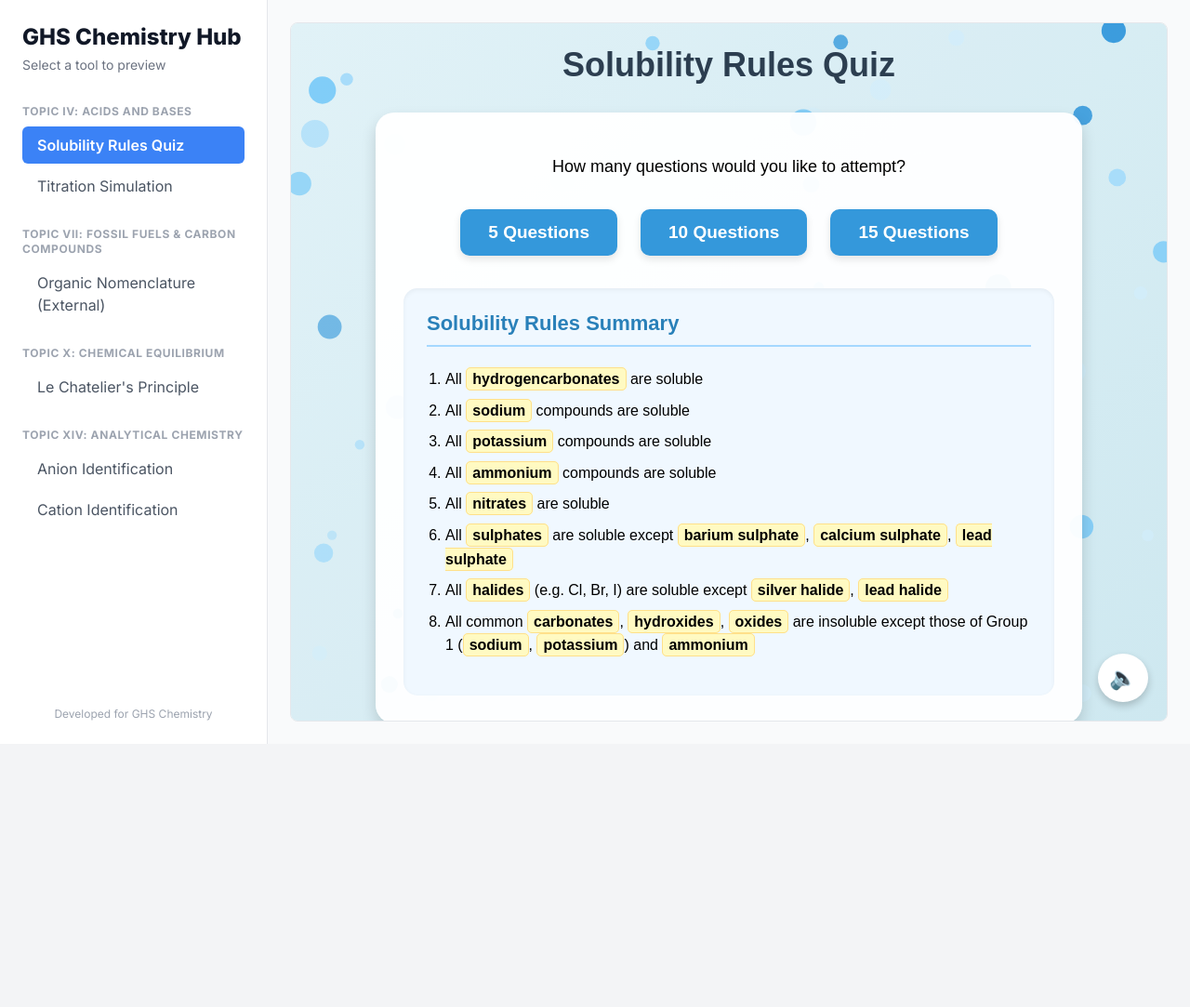
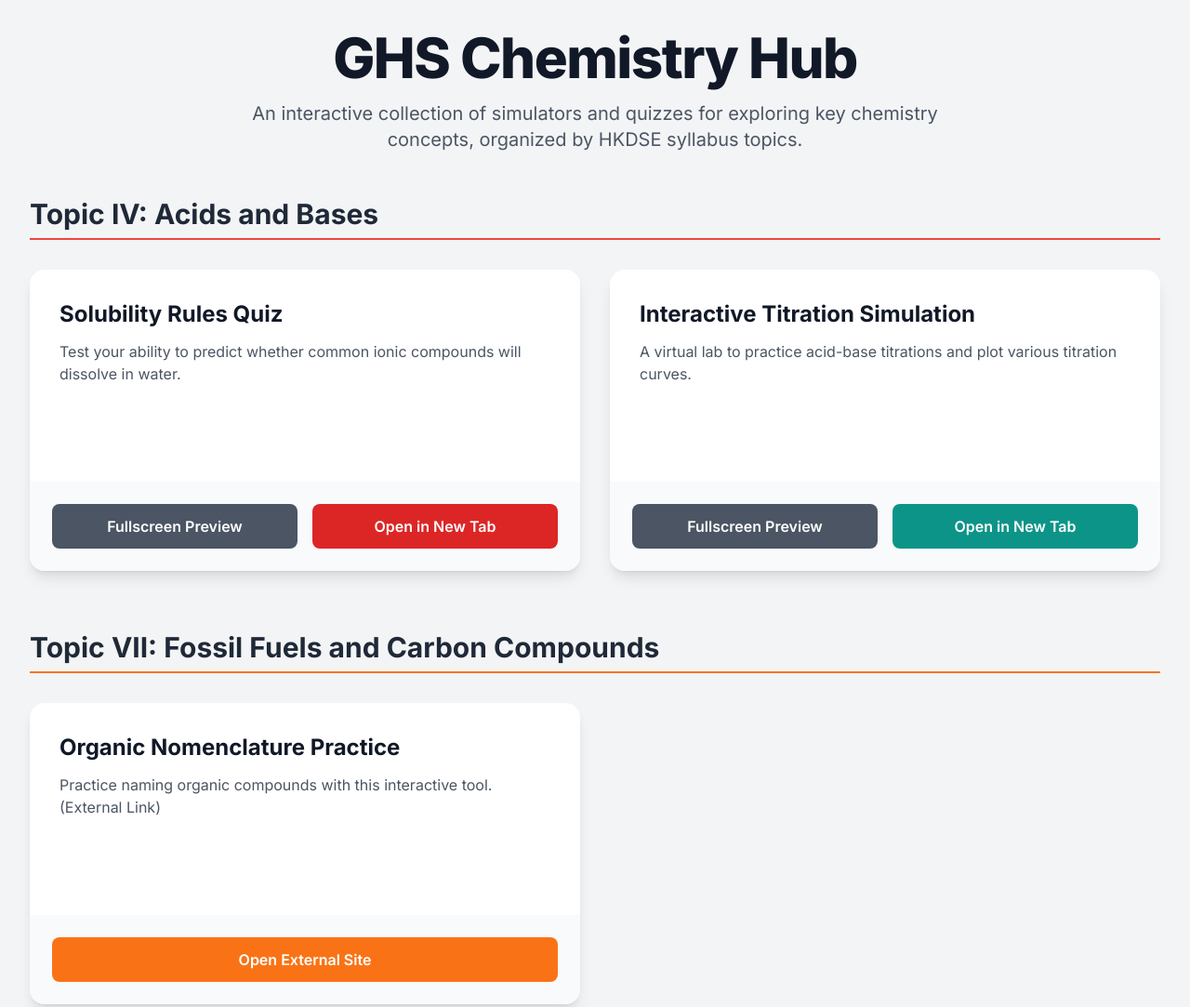
Before and after one commit to ghsci/chem, a plain HTML site: page index.html in a window 1280 px wide. Shown: the top 1083 px of the page at 93% size. Before the commit the page ends 800 px from the top, so only its background shows below. Drawn offline with nearby package versions, Linux system fonts and the light colour scheme.

Commit message:
Add files via upload

```diff
--- a/index.html
+++ b/index.html
@@ -17,143 +17,224 @@
         /* Use the Inter font family */
         body {
             font-family: 'Inter', sans-serif;
-            overflow: hidden; /* Prevent scrolling on the body */
         }
-        .nav-button {
-            display: block;
+        /* Styles for the fullscreen preview modal */
+        #preview-modal {
+            display: none; /* Hidden by default */
+            position: fixed;
+            z-index: 1000;
+            left: 0;
+            top: 0;
             width: 100%;
-            text-align: left;
-            padding: 0.5rem 1rem;
-            border-radius: 0.375rem;
-            transition: background-color 0.2s, color 0.2s;
-            color: #4b5563; /* gray-600 */
+            height: 100%;
+            overflow: auto;
+            background-color: rgba(0,0,0,0.8);
         }
-        .nav-button:hover {
-            background-color: #f3f4f6; /* gray-100 */
-            color: #111827; /* gray-900 */
+        .modal-content {
+            position: relative;
+            background-color: #fefefe;
+            margin: 2% auto;
+            padding: 20px;
+            border: 1px solid #888;
+            width: 95%;
+            height: 95%;
+            border-radius: 0.5rem;
+            display: flex;
+            flex-direction: column;
         }
-        .nav-button.active {
-            background-color: #3b82f6; /* blue-500 */
-            color: white;
-            font-weight: 600;
-        }
-        .preview-pane {
+        .modal-iframe {
+            flex-grow: 1;
+            border: none;
             width: 100%;
             height: 100%;
         }
-        .preview-pane.hidden {
-            display: none;
+        .close-button {
+            position: absolute;
+            top: -15px;
+            right: -15px;
+            color: white;
+            background-color: #ef4444; /* red-500 */
+            width: 40px;
+            height: 40px;
+            border-radius: 50%;
+            font-size: 28px;
+            font-weight: bold;
+            display: flex;
+            align-items: center;
+            justify-content: center;
+            cursor: pointer;
+            transition: background-color 0.2s;
         }
-        .preview-iframe {
-            width: 100%;
-            height: 100%;
-            border: 1px solid #e5e7eb; /* gray-200 */
-            border-radius: 0.5rem; /* rounded-lg */
+        .close-button:hover {
+            background-color: #dc2626; /* red-600 */
         }
     </style>
 </head>
 <body class="bg-gray-100 text-gray-800">
 
-    <div class="flex h-screen">
-        <!-- Sidebar Navigation -->
-        <nav class="w-72 bg-white p-6 border-r border-gray-200 flex flex-col">
-            <header class="mb-8">
-                <h1 class="text-2xl font-extrabold text-gray-900">GHS Chemistry Hub</h1>
-                <p class="text-sm text-gray-500 mt-1">Select a tool to preview</p>
+    <!-- Main Container -->
+    <div class="min-h-screen flex flex-col items-center p-4 sm:p-6 lg:p-8">
+
+        <!-- Header Section -->
+        <header class="text-center mb-12">
+            <h1 class="text-4xl sm:text-5xl md:text-6xl font-extrabold text-gray-900 tracking-tight">
+                GHS Chemistry Hub
+            </h1>
+            <p class="mt-4 text-lg sm:text-xl text-gray-600 max-w-3xl mx-auto">
+                An interactive collection of simulators and quizzes for exploring key chemistry concepts, organized by HKDSE syllabus topics.
+            </p>
         </header>
 
-            <div class="flex-grow space-y-6 overflow-y-auto">
+        <!-- Main content area with topic sections -->
+        <main class="w-full max-w-7xl space-y-16">
+
             <!-- Topic: Acids and Bases -->
             <section>
-                    <h2 class="text-xs font-bold uppercase text-gray-400 tracking-wider mb-2">Topic IV: Acids and Bases</h2>
-                    <ul class="space-y-1">
-                        <li><button id="nav-solubility" class="nav-button" onclick="showPreview('solubility')">Solubility Rules Quiz</button></li>
-                        <li><button id="nav-titration" class="nav-button" onclick="showPreview('titration')">Titration Simulation</button></li>
-                    </ul>
+                <h2 class="text-3xl font-bold text-gray-800 border-b-2 border-red-500 pb-2 mb-8">
+                    Topic IV: Acids and Bases
+                </h2>
+                <div class="grid grid-cols-1 md:grid-cols-2 gap-8">
+                    <!-- Card: Solubility Rules Quiz -->
+                    <div class="bg-white rounded-2xl shadow-lg overflow-hidden flex flex-col">
+                        <div class="p-8 flex-grow">
+                            <h3 class="text-2xl font-bold text-gray-900 mb-3">Solubility Rules Quiz</h3>
+                            <p class="text-gray-600 mb-6 h-24">Test your ability to predict whether common ionic compounds will dissolve in water.</p>
+                        </div>
+                        <div class="p-6 bg-gray-50 grid grid-cols-2 gap-4">
+                            <button onclick="openPreview('./solubility.html')" class="w-full text-center bg-gray-600 text-white font-semibold py-3 px-6 rounded-lg hover:bg-gray-700 transition-colors duration-300">Fullscreen Preview</button>
+                            <a href="./solubility.html" target="_blank" class="block w-full text-center bg-red-600 text-white font-semibold py-3 px-6 rounded-lg hover:bg-red-700 transition-colors duration-300">Open in New Tab</a>
+                        </div>
+                    </div>
+                     <!-- Card: Titration Simulation -->
+                    <div class="bg-white rounded-2xl shadow-lg overflow-hidden flex flex-col">
+                        <div class="p-8 flex-grow">
+                            <h3 class="text-2xl font-bold text-gray-900 mb-3">Interactive Titration Simulation</h3>
+                            <p class="text-gray-600 mb-6 h-24">A virtual lab to practice acid-base titrations and plot various titration curves.</p>
+                        </div>
+                         <div class="p-6 bg-gray-50 grid grid-cols-2 gap-4">
+                            <button onclick="openPreview('./titration.html')" class="w-full text-center bg-gray-600 text-white font-semibold py-3 px-6 rounded-lg hover:bg-gray-700 transition-colors duration-300">Fullscreen Preview</button>
+                            <a href="./titration.html" target="_blank" class="block w-full text-center bg-teal-600 text-white font-semibold py-3 px-6 rounded-lg hover:bg-teal-700 transition-colors duration-300">Open in New Tab</a>
+                        </div>
+                    </div>
+                </div>
             </section>
 
             <!-- Topic: Fossil Fuels and Carbon Compounds -->
             <section>
-                    <h2 class="text-xs font-bold uppercase text-gray-400 tracking-wider mb-2">Topic VII: Fossil Fuels & Carbon Compounds</h2>
-                    <ul class="space-y-1">
-                        <li><a href="https://organic-nomenclature-practice.streamlit.app/" target="_blank" rel="noopener noreferrer" class="nav-button">Organic Nomenclature (External)</a></li>
-                    </ul>
+                <h2 class="text-3xl font-bold text-gray-800 border-b-2 border-orange-500 pb-2 mb-8">
+                    Topic VII: Fossil Fuels and Carbon Compounds
+                </h2>
+                <div class="grid grid-cols-1 md:grid-cols-2 gap-8">
+                    <!-- Card: Organic Nomenclature Practice -->
+                    <div class="bg-white rounded-2xl shadow-lg overflow-hidden flex flex-col">
+                        <div class="p-8 flex-grow">
+                            <h3 class="text-2xl font-bold text-gray-900 mb-3">Organic Nomenclature Practice</h3>
+                            <p class="text-gray-600 mb-6 h-24">Practice naming organic compounds with this interactive tool. (External Link)</p>
+                        </div>
+                        <div class="p-6 bg-gray-50">
+                            <a href="https://organic-nomenclature-practice.streamlit.app/" target="_blank" rel="noopener noreferrer" class="block w-full text-center bg-orange-500 text-white font-semibold py-3 px-6 rounded-lg hover:bg-orange-600 transition-colors duration-300">Open External Site</a>
+                        </div>
+                    </div>
+                </div>
             </section>
 
             <!-- Topic: Chemical Equilibrium -->
             <section>
-                    <h2 class="text-xs font-bold uppercase text-gray-400 tracking-wider mb-2">Topic X: Chemical Equilibrium</h2>
-                    <ul class="space-y-1">
-                        <li><button id="nav-LCP_simulator" class="nav-button" onclick="showPreview('LCP_simulator')">Le Chatelier's Principle</button></li>
-                    </ul>
+                <h2 class="text-3xl font-bold text-gray-800 border-b-2 border-blue-500 pb-2 mb-8">
+                    Topic X: Chemical Equilibrium
+                </h2>
+                <div class="grid grid-cols-1 md:grid-cols-2 gap-8">
+                    <!-- Card: Le Chatelier's Principle Simulator -->
+                    <div class="bg-white rounded-2xl shadow-lg overflow-hidden flex flex-col">
+                        <div class="p-8 flex-grow">
+                            <h3 class="text-2xl font-bold text-gray-900 mb-3">Le Chatelier's Principle Simulator</h3>
+                            <p class="text-gray-600 mb-6 h-24">Observe how changes in concentration, volume, and temperature affect equilibrium.</p>
+                        </div>
+                        <div class="p-6 bg-gray-50 grid grid-cols-2 gap-4">
+                            <button onclick="openPreview('./LCP_simulator.html')" class="w-full text-center bg-gray-600 text-white font-semibold py-3 px-6 rounded-lg hover:bg-gray-700 transition-colors duration-300">Fullscreen Preview</button>
+                            <a href="./LCP_simulator.html" target="_blank" class="block w-full text-center bg-blue-600 text-white font-semibold py-3 px-6 rounded-lg hover:bg-blue-700 transition-colors duration-300">Open in New Tab</a>
+                        </div>
+                    </div>
+                </div>
             </section>
 
             <!-- Topic: Analytical Chemistry -->
             <section>
-                    <h2 class="text-xs font-bold uppercase text-gray-400 tracking-wider mb-2">Topic XIV: Analytical Chemistry</h2>
-                    <ul class="space-y-1">
-                        <li><button id="nav-QA_anions" class="nav-button" onclick="showPreview('QA_anions')">Anion Identification</button></li>
-                        <li><button id="nav-QA_cations" class="nav-button" onclick="showPreview('QA_cations')">Cation Identification</button></li>
-                    </ul>
+                <h2 class="text-3xl font-bold text-gray-800 border-b-2 border-green-500 pb-2 mb-8">
+                    Topic XIV: Analytical Chemistry
+                </h2>
+                <div class="grid grid-cols-1 md:grid-cols-2 gap-8">
+                    <!-- Card: Anion Identification Game -->
+                    <div class="bg-white rounded-2xl shadow-lg overflow-hidden flex flex-col">
+                        <div class="p-8 flex-grow">
+                            <h3 class="text-2xl font-bold text-gray-900 mb-3">Anion Identification Game</h3>
+                            <p class="text-gray-600 mb-6 h-24">Test your qualitative analysis skills by identifying unknown anions in this lab-style game.</p>
+                        </div>
+                        <div class="p-6 bg-gray-50 grid grid-cols-2 gap-4">
+                            <button onclick="openPreview('./QA_anions.html')" class="w-full text-center bg-gray-600 text-white font-semibold py-3 px-6 rounded-lg hover:bg-gray-700 transition-colors duration-300">Fullscreen Preview</button>
+                            <a href="./QA_anions.html" target="_blank" class="block w-full text-center bg-green-600 text-white font-semibold py-3 px-6 rounded-lg hover:bg-green-700 transition-colors duration-300">Open in New Tab</a>
+                        </div>
+                    </div>
+                    <!-- Card: Cation Identification Memory Game -->
+                    <div class="bg-white rounded-2xl shadow-lg overflow-hidden flex flex-col">
+                        <div class="p-8 flex-grow">
+                            <h3 class="text-2xl font-bold text-gray-900 mb-3">Cation Identification Memory Game</h3>
+                            <p class="text-gray-600 mb-6 h-24">Sharpen your memory and learn the results of common cation tests.</p>
+                        </div>
+                        <div class="p-6 bg-gray-50 grid grid-cols-2 gap-4">
+                            <button onclick="openPreview('./QA_cations.html')" class="w-full text-center bg-gray-600 text-white font-semibold py-3 px-6 rounded-lg hover:bg-gray-700 transition-colors duration-300">Fullscreen Preview</button>
+                            <a href="./QA_cations.html" target="_blank" class="block w-full text-center bg-purple-600 text-white font-semibold py-3 px-6 rounded-lg hover:bg-purple-700 transition-colors duration-300">Open in New Tab</a>
+                        </div>
+                    </div>
+                </div>
             </section>
+
+        </main>
+
+        <!-- Footer -->
+        <footer class="text-center mt-16">
+            <p class="text-gray-500">Developed for GHS Chemistry.</p>
+        </footer>
     </div>
 
-            <footer class="mt-6 text-center text-xs text-gray-400">
-                <p>Developed for GHS Chemistry</p>
-            </footer>
-        </nav>
-
-        <!-- Main Content Area -->
-        <main class="flex-1 p-6 bg-gray-50">
-            <div id="solubility-preview" class="preview-pane">
-                <iframe src="./solubility.html" class="preview-iframe" title="Solubility Rules Quiz Preview"></iframe>
+    <!-- Fullscreen Preview Modal -->
+    <div id="preview-modal">
+      <div class="modal-content">
+        <span class="close-button" onclick="closePreview()">&times;</span>
+        <iframe id="modal-iframe" class="modal-iframe" title="Fullscreen Preview"></iframe>
       </div>
-            <div id="titration-preview" class="preview-pane hidden">
-                <iframe src="./titration.html" class="preview-iframe" title="Interactive Titration Simulation Preview"></iframe>
-            </div>
-            <div id="LCP_simulator-preview" class="preview-pane hidden">
-                <iframe src="./LCP_simulator.html" class="preview-iframe" title="Le Chatelier's Principle Simulator Preview"></iframe>
-            </div>
-            <div id="QA_anions-preview" class="preview-pane hidden">
-                <iframe src="./QA_anions.html" class="preview-iframe" title="Anion Identification Game Preview"></iframe>
-            </div>
-            <div id="QA_cations-preview" class="preview-pane hidden">
-                <iframe src="./QA_cations.html" class="preview-iframe" title="Cation Identification Memory Game Preview"></iframe>
-            </div>
-        </main>
     </div>
 
     <script>
-        const previewPanes = document.querySelectorAll('.preview-pane');
-        const navButtons = document.querySelectorAll('.nav-button');
+        const modal = document.getElementById('preview-modal');
+        const iframe = document.getElementById('modal-iframe');
 
-        function showPreview(targetId) {
-            // Hide all panes
-            previewPanes.forEach(pane => {
-                pane.classList.add('hidden');
-            });
-
-            // Deactivate all buttons
-            navButtons.forEach(button => {
-                button.classList.remove('active');
-            });
-
-            // Show the target pane
-            const targetPane = document.getElementById(targetId + '-preview');
-            if (targetPane) {
-                targetPane.classList.remove('hidden');
+        // Function to open the modal with the specified URL
+        function openPreview(url) {
+            iframe.src = url;
+            modal.style.display = 'block';
+            document.body.style.overflow = 'hidden'; // Prevent background scrolling
         }
 
-            // Activate the target button
-            const targetButton = document.getElementById('nav-' + targetId);
-            if (targetButton) {
-                targetButton.classList.add('active');
+        // Function to close the modal
+        function closePreview() {
+            modal.style.display = 'none';
+            iframe.src = ''; // Clear src to stop execution
+            document.body.style.overflow = 'auto';
+        }
+
+        // Close the modal if the user clicks outside the content area
+        window.onclick = function(event) {
+            if (event.target == modal) {
+                closePreview();
             }
         }
 
-        // Initialize the view with the first tool active
-        document.addEventListener('DOMContentLoaded', () => {
-            showPreview('solubility');
+        // Close the modal if the user presses the Escape key
+        document.addEventListener('keydown', function(event) {
+            if (event.key === "Escape") {
+                closePreview();
+            }
         });
     </script>
 
```
Lines whose indentation alone changed are shown as unchanged.
